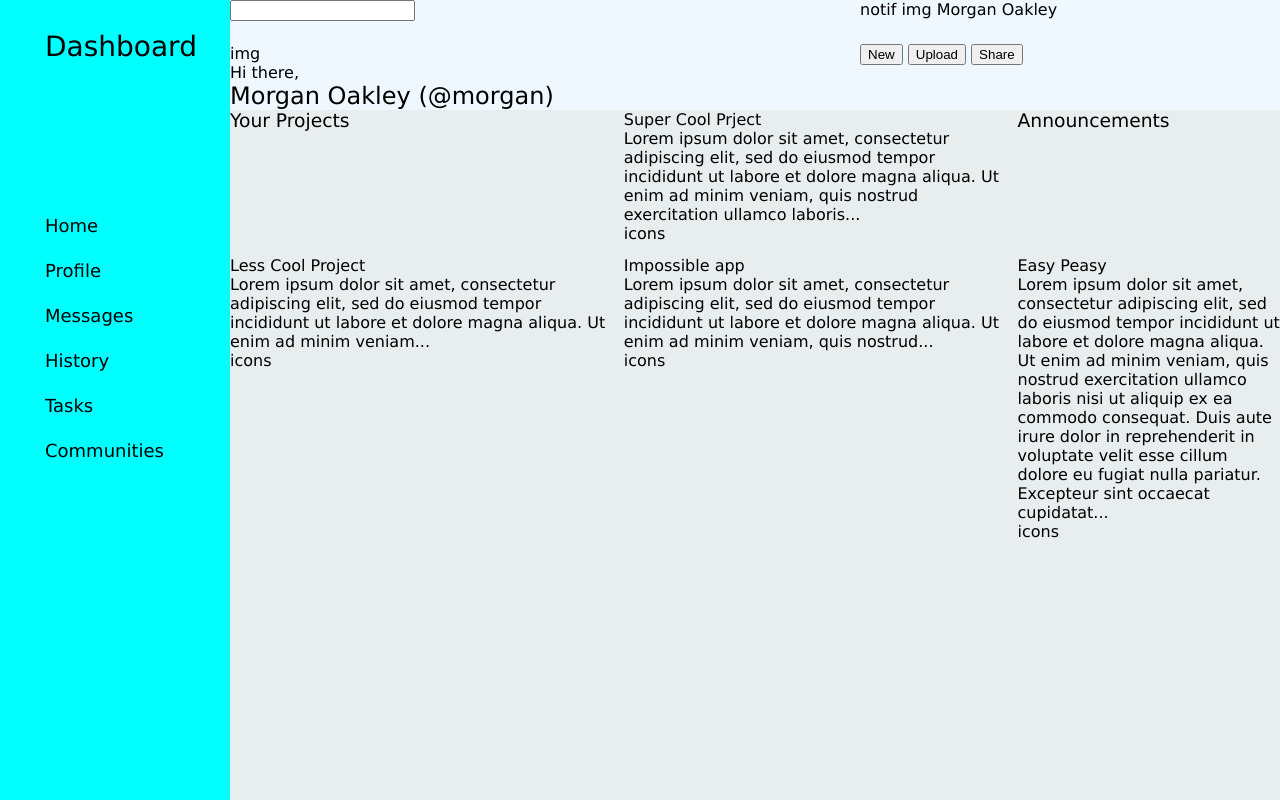
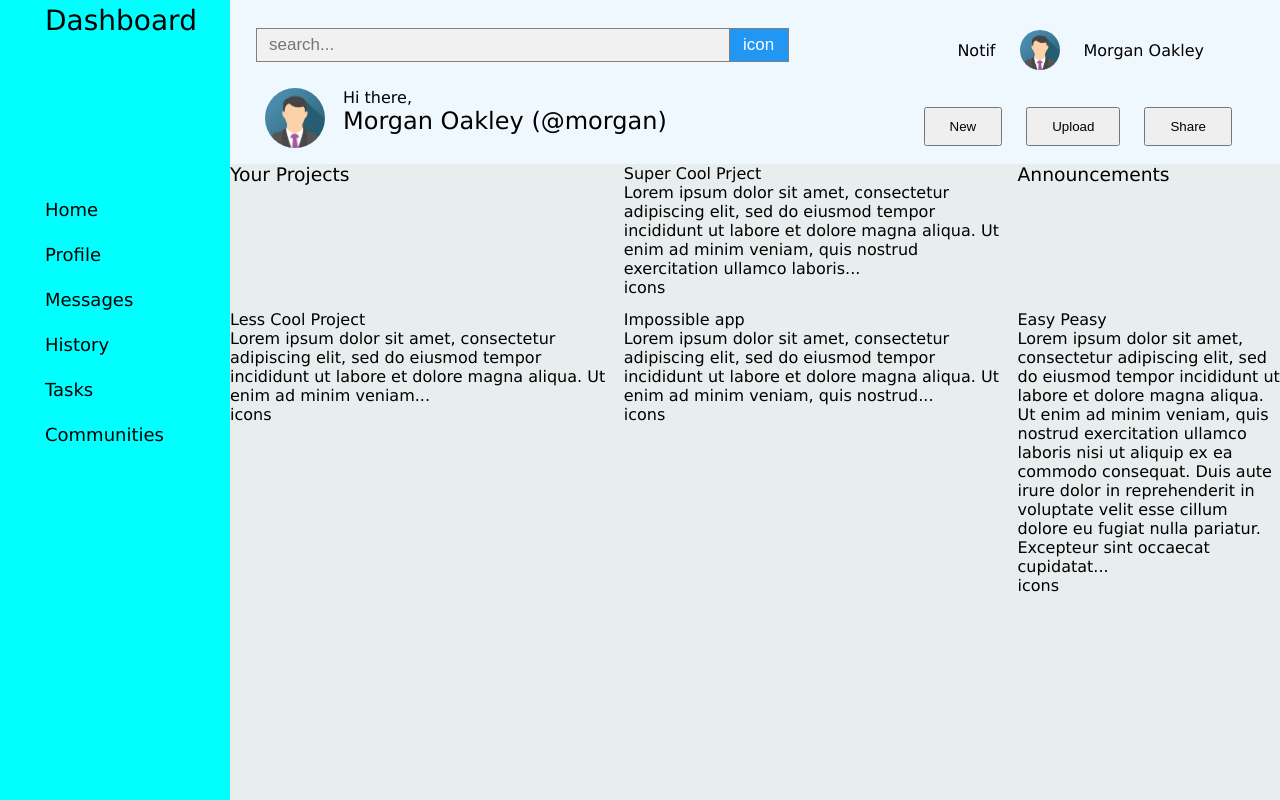
Before and after one commit to connorrewa/admin-dashboard, a plain HTML site: page index.html in a window 1280 px wide. Shown: the top 800 px of the page. Drawn offline with Linux system fonts and the light colour scheme.

Commit message:
make rough header styling

```diff
--- a/index.html
+++ b/index.html
@@ -11,17 +11,18 @@
 <body>
     <div class="header">
         <div class="search">
-            <form action="#" method="get">
-                <input type="search">
+            <form action="#" method="get" id="search-input">
+                <input type="text" placeholder="search..." id="searchbar">
+                <button type="submit">icon</button>
             </form>
         </div>
         <div class="profile">
-            <span>notif</span>
-            <span>img</span>
+            <span id="notif">Notif</span>
+            <img src="images/img_avatar.png" alt="profile photo">
             <span>Morgan Oakley</span>
         </div>
         <div class="hello">
-            <span>img</span>
+            <img src="images/img_avatar.png" alt="profile photo">
             <p>Hi there,</p>
             <h2>Morgan Oakley (@morgan)</h2>
         </div>
--- a/src/style.css
+++ b/src/style.css
@@ -1,7 +1,7 @@
 html {
     box-sizing: border-box;
     font-size: 16px;
-    font-family:'Lucida Sans', 'Lucida Sans Regular', 'Lucida Grande', 'Lucida Sans Unicode', Geneva, Verdana, sans-serif
+    font-family: 'Lucida Sans', 'Lucida Sans Regular', 'Lucida Grande', 'Lucida Sans Unicode', Geneva, Verdana, sans-serif
 }
 
 *,
@@ -34,10 +34,12 @@ img {
     max-width: 100%;
     height: auto;
 }
+
 body,
 html {
     height: 100%;
 }
+
 body {
     display: grid;
     grid-template-columns: 230px 4fr;
@@ -50,7 +52,115 @@ body {
     background-color: aliceblue;
     display: grid;
     grid-template-columns: 3fr 2fr;
-    grid-template-rows: 2fr 3fr;
+    grid-template-rows: 1fr 1fr;
+    padding-top: 12px;
+}
+
+
+label .search {
+    margin-left: 18px;
+    justify-self: end;
+}
+
+#search-input {
+    /* display: grid;
+    grid-template-columns: 1fr 8fr;
+    grid-column: 2 / 3;
+    padding: 8px 0 0 16px;
+    justify-content: center;
+    align-items: center; */
+    padding: 16px 12px 0px 26px;
+}
+
+input[type=text] {
+    /* border-radius: 10px; */
+    padding: 6px 12px;
+    /* margin-top: 8x; */
+    font-size: 17px;
+    width: 80%;
+    border: 1px solid grey;
+    background: #f1f1f1;
+    float:left;
+}
+
+form#search-input button {
+    min-width: 10%;
+    padding: 6px 12px;
+    background: #2196F3;
+    color: white;
+    font-size: 17px;
+    border: 1px solid grey;
+    border-left: none;
+    cursor: pointer;
+    float: left;
+}
+
+form#search-input::after {
+    content: "";
+    clear: both;
+    display: table;
+  }
+
+
+.header .search .input {
+    grid-column: 2 / 3;
+}
+
+input[type=search]:focus {
+    border-radius: 10px;
+    background-color: darkgray;
+    border: 1px solid gray;
+    padding: 6px;
+    margin-top: 8px;
+    font-size: 17px;
+}
+
+.header .hello {
+    display: grid;
+    grid-template-columns: 1fr 5fr;
+    grid-template-rows: 1fr 3fr;
+    padding-inline: 12px;
+}
+
+.header .profile {
+    display: flex;
+    grid-template-columns: 2fr 1fr 2fr;
+    padding: 12px;
+    justify-content: right;
+    gap: 24px;
+    align-items: center;
+    margin-right: 4rem;
+}
+
+.header .profile img {
+    border-radius: 50%;
+    grid-template-columns: 2;
+    /* max-width: 100%; */
+    width: 40px;
+}
+
+.header .hello img {
+    grid-column: 1;
+    grid-row: 1 / 3;
+    border-radius: 50%;
+    width: 60px;
+    justify-self: end;
+    margin-right: 18px;
+}
+
+.header .profile .notif {}
+
+.buttons {
+    display: flex;
+    justify-content: right;
+    gap: 24px;
+    align-items: center;
+    margin-right: 3rem;
+}
+
+.buttons button {
+    padding: 10px 24px;
+
 }
 
 
@@ -61,7 +171,7 @@ body {
     display: grid;
     gap: 10px;
     grid-template-rows: 1fr 4fr 6fr;
-    padding: 30px 45px;
+    padding: 4px 45px;
 
 }
 
@@ -73,7 +183,7 @@ body {
 .sidebar #profile {
     grid-row: 2;
     display: flex;
-    flex-direction:column;
+    flex-direction: column;
     gap: 1.5rem;
     margin-bottom: 18px;
     font-size: 18px;
@@ -86,6 +196,7 @@ body {
     gap: 1.5rem;
     font-size: 18px;
 }
+
 .main {
     grid-row: 2;
     grid-column: 2;
```
Also changed, not shown: images/img_avatar.png (added). Lines whose indentation alone changed are shown as unchanged.
